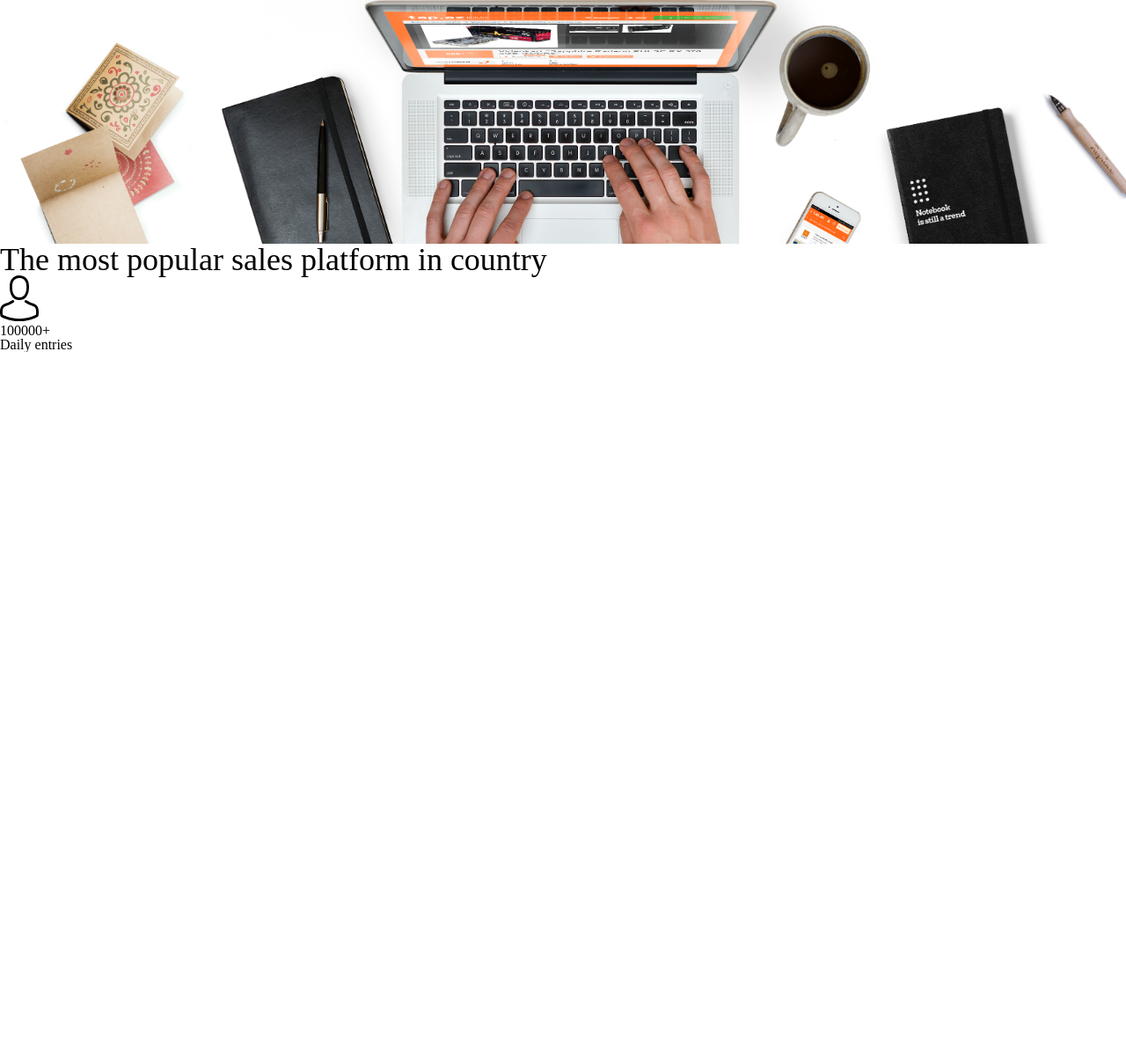
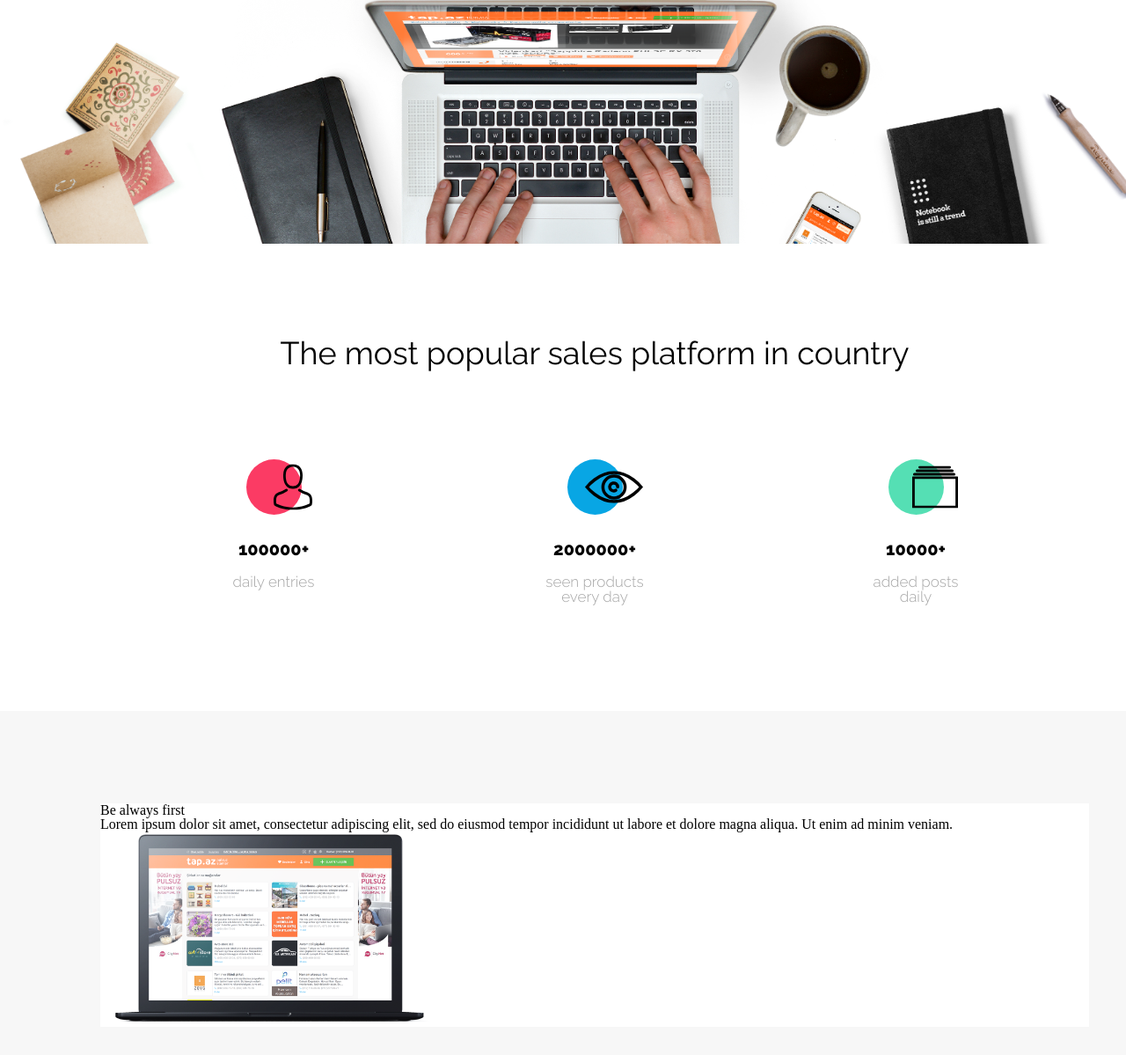
Before and after one commit to LukaszKopyto/Website_Best_Shop, a plain HTML site: page index.html in a window 1280 px wide. Shown: the part 523-1722 px from the top of the page at 88% size. Before the commit the page ends 923 px from the top, so only its background shows below. Drawn offline with nearby package versions, Linux system fonts and the light colour scheme.

Commit message:
added css style to section popular

```diff
--- a/css/styles.css
+++ b/css/styles.css
@@ -91,7 +91,78 @@ main {
 .popular {
     display: flex;
     flex-direction: column;
+    align-items: center;
+}
+.popular__container {
+    display: flex;
+    justify-content: space-between;
+    margin-top: 100px;
+    margin: 0 114px;
+    padding-bottom: 121px;
 }
 .popular__title {
+    font-family: 'Raleway', sans-serif;
+    font-weight: 400;
     font-size: 36px;
+    margin: 106px 0 103px;
 }
+.popular__article {
+    display: flex;
+    flex-direction: column;
+    align-items: center;
+    margin: 0 125px;
+    position: relative;
+}
+.popular__h3 {
+    font-family: 'Raleway', sans-serif;
+    font-weight: 800;
+    font-size: 20px;
+    padding-bottom: 19px;
+    margin-top: 29px;
+}
+.popular__image {
+    display: flex;
+    height: 63px;
+}
+.popular__image img {
+    position: relative;
+    left: 22px;
+}
+.popular__paragraph {
+    font-family: 'Raleway', sans-serif;
+    font-weight: 300;
+    font-size: 17px;
+    color: #A5A5A5;
+    width: 115px;
+    text-align: center;
+}
+.dot::before {
+    content: "";
+    display: block;
+    height: 63px;
+    width: 63px;
+    border-radius: 50%;
+    position: absolute;
+    z-index: -1;
+    top: 0;
+    left: 0;
+    right: 0;
+    margin: auto;
+}
+.first-color::before {
+    background-color: #FB3B64;
+}
+.second-color::before {
+    background-color: #08A6E4;
+}
+.third-color::before {
+    background-color: #55DFB4;
+}
+.info {
+    background-color: #F7F7F7;
+    padding: 105px 0;
+}
+.info__box {
+    background-color: #fff;
+    margin: 0 114px 37px;
+}
--- a/index.html
+++ b/index.html
@@ -1,18 +1,22 @@
 <!DOCTYPE html>
 <html lang="pl-PL">
+
     <head>
         <meta charset="UTF-8">
-    <meta name="viewport" content="width=device-width, initial-scale=1.0">
-    <meta http-equiv="X-UA-Compatible" content="ie=edge">
+        <meta content="width=device-width, initial-scale=1.0" name="viewport">
+        <meta content="ie=edge" http-equiv="X-UA-Compatible">
         <title>BestShop - Sell More!</title>
-    <link rel="stylesheet" href="./css/reset.css">
-    <link rel="stylesheet" href="./css/styles.css">
+        <link href="./css/reset.css" rel="stylesheet">
+        <link href="./css/styles.css" rel="stylesheet">
         <link href="https://fonts.googleapis.com/css?family=Open+Sans:300,400,600,700|Raleway:300,400,800&display=swap&subset=latin-ext" rel="stylesheet">
     </head>
+
     <body>
         <header class="header">
             <div class="container header__container">
-            <div class="header__logo"><a href="#">BestShop</a></div>
+                <div class="header__logo">
+                    <a href="#">BestShop</a>
+                </div>
                 <nav class="header__nav">
                     <ul class="header__list">
                         <li class="header__items">Why us</li>
@@ -30,19 +34,51 @@
                 <a class="btn hero__btn" href="#">Open your shop</a>
             </main>
         </section>
-            <section class="popular">
+        <section class="popular container">
             <h2 class="popular__title">The most popular sales platform in country</h2>
-                <article>
-                    <img src="./assets/Person.svg" alt="daily entries">
-                    <h3>100000+</h3>
-                    <p>Daily entries</p>
+            <div class="popular__container">
+                <article class="popular__article">
+                    <div class="popular__image">
+                        <img alt="daily entries" src="./assets/Person.svg">
+                    </div>
+                    <p class="dot first-color"></p>
+                    <h3 class="popular__h3">100000+</h3>
+                    <p class="popular__paragraph">daily entries</p>
                 </article>
-                <article></article>
-                <article></article>
+                <article class="popular__article">
+                    <div class="popular__image">
+                        <img alt="daily entries" src="./assets/Eye.svg">
+                    </div>
+                    <p class="dot second-color"></p>
+                    <h3 class="popular__h3">2000000+</h3>
+                    <p class="popular__paragraph">seen products every day</p>
+                </article>
+                <article class="popular__article">
+                    <div class="popular__image">
+                        <img alt="daily entries" src="./assets/Catalog.svg">
+                    </div>
+                    <p class="dot third-color"></p>
+                    <h3 class="popular__h3">10000+</h3>
+                    <p class="popular__paragraph">added posts daily</p>
+                </article>
+            </div>
         </section>
-            <section></section>
-            <section></section>
-            <section></section>
-    <footer></footer>
+        <section class="info">
+            <div class="container">
+                <article class="info__box">
+                    <div class="info__txt">
+                        <h3>Be always first</h3>
+                        <p>Lorem ipsum dolor sit amet, consectetur adipiscing elit, sed do eiusmod tempor incididunt ut
+                                                    labore et dolore magna aliqua. Ut enim ad minim veniam.</p>
+                    </div>
+                    <info__img>
+                        <p class="shape1"></p>
+                        <img alt="Be always first" src="./assets/Macbook2.png">
+                    </info__img>
+                </info__img>
+            </article>
+            <article class="info__box"></article>
+            <article class="info__box"></article>
+        </div>
     </body>
-</html>
+</html></section><section></section><section></section><footer></footer></body></html>
```
Also changed, not shown: 2 other files. Lines whose indentation alone changed are shown as unchanged.
